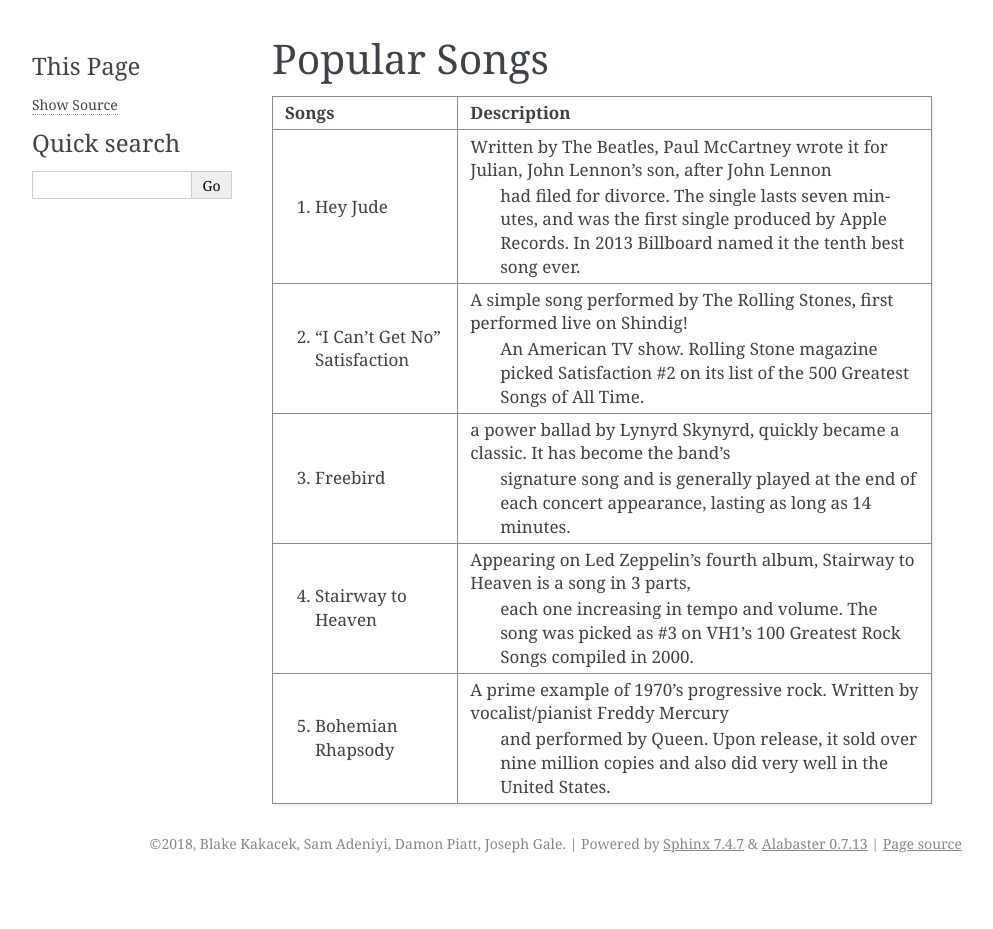
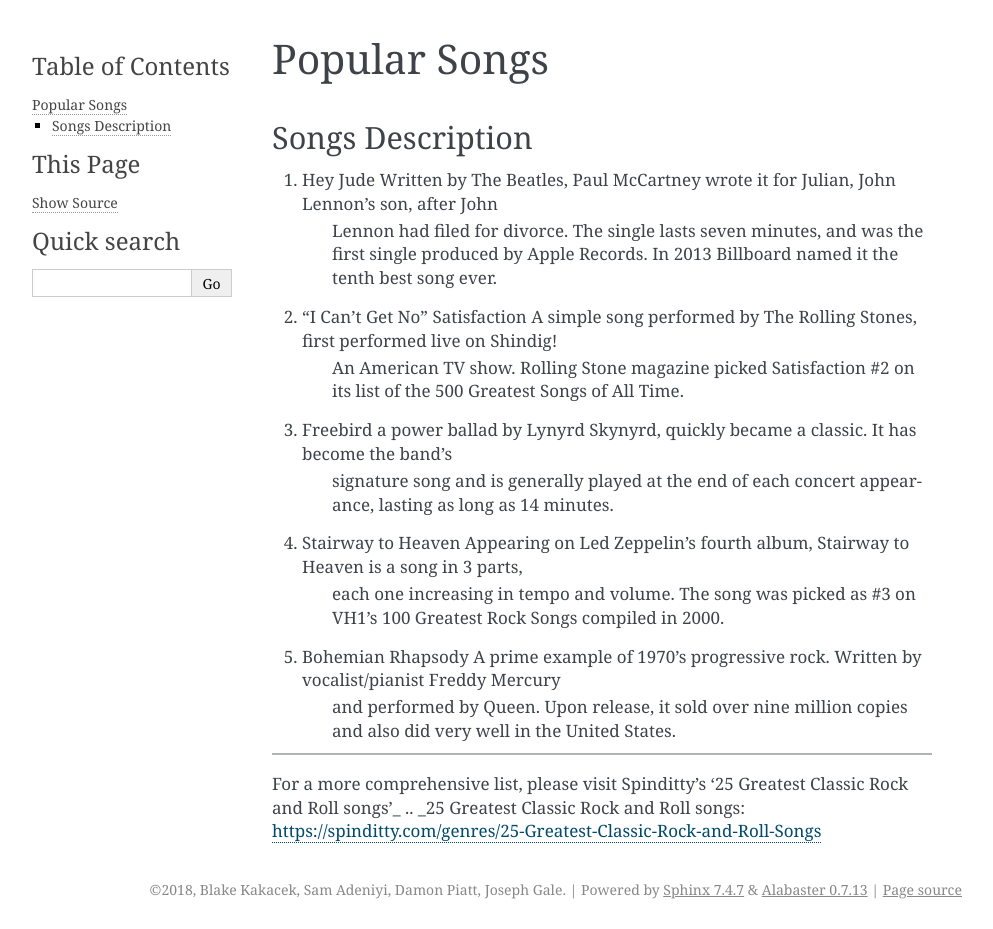
Before and after one commit to Bkakacek/static_pages, a Sphinx documentation site: the page built from source/rocknroll_popular_songs/rocknroll_popular_songs.rst, in a window 1280 px wide. Shown: the whole page, without its empty margins (148-1141 px from the left). Built offline with Sphinx 7.4.7, drawn with Linux system fonts in a browser that asks for light colours; before the commit the page ends 900 px from its top, so only the background shows below that.

```diff
--- a/source/rocknroll_popular_songs/rocknroll_popular_songs.rst
+++ b/source/rocknroll_popular_songs/rocknroll_popular_songs.rst
@@ -1,12 +1,12 @@
 Popular Songs
 =============
 
-=================================== =======================================================================================================
+================================================================================================================================
 Songs		  						Description
-=================================== =======================================================================================================
-1) Hey Jude			                 Written by The Beatles, Paul McCartney wrote it for Julian, John Lennon’s son, after John Lennon
-									 had filed for divorce. The single lasts seven minutes, and was the first single produced
-									 by Apple Records. In 2013 Billboard named it the tenth best song ever.
+================================================================================================================================
+1) Hey Jude			                 Written by The Beatles, Paul McCartney wrote it for Julian, John Lennon’s son, after John
+									 Lennon had filed for divorce. The single lasts seven minutes, and was the first single
+									 produced by Apple Records. In 2013 Billboard named it the tenth best song ever.
 
 2) "I Can't Get No" Satisfaction	 A simple song performed by The Rolling Stones, first performed live on Shindig!
 									 An American TV show. Rolling Stone magazine picked Satisfaction #2 on its list of the
@@ -23,4 +23,7 @@ Songs		  						Description
 5) Bohemian Rhapsody				 A prime example of 1970’s progressive rock. Written by vocalist/pianist Freddy Mercury
 									 and performed by Queen. Upon release, it sold over nine million copies and also
 									 did very well in the United States.
-=================================== =======================================================================================================
+================================================================================================================================
+
+For a more comprehensive list, please visit Spinditty's '25 Greatest Classic Rock and Roll songs'_
+.. _25 Greatest Classic Rock and Roll songs: https://spinditty.com/genres/25-Greatest-Classic-Rock-and-Roll-Songs
```
Also changed, not shown: source/rocknroll_artists/rocknroll_artists.rst (+5 -3 lines), img/chuckberry.jpg (added).
